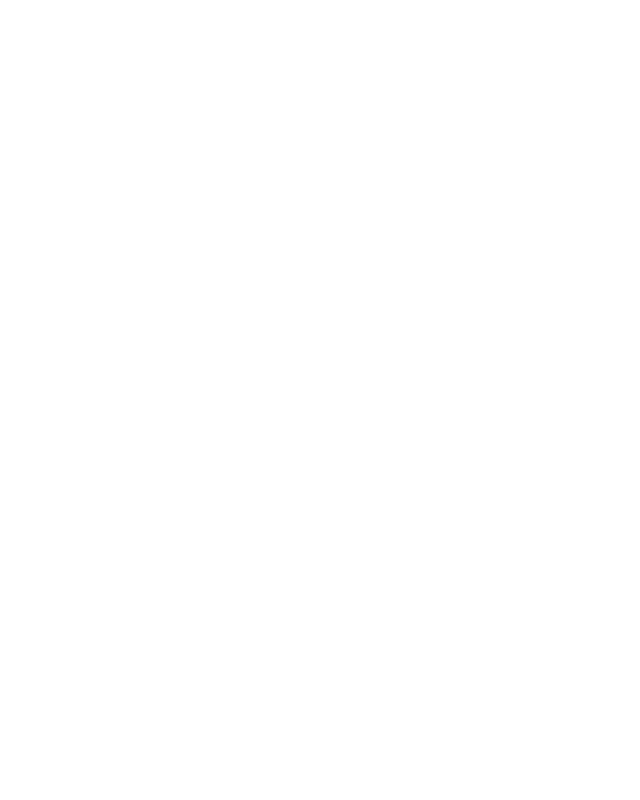
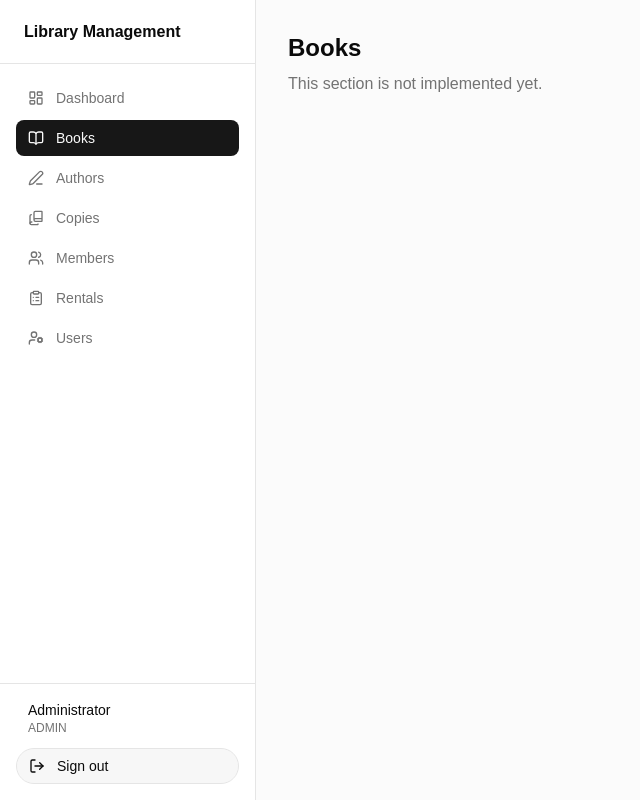
Before and after one commit to pagkratisthanos/library-management, a React (Vite) app in the folder library-management-frontend/: page /admin/books in a window 1280 px wide. Before the commit this address had no page. Shown: the whole page, without its empty margins (0-640 px from the left). Built offline with nearby package versions, Linux system fonts and the light colour scheme.

Commit message:
feat(frontend): add role-aware layout with admin and librarian navigation

```diff
--- a/library-management-frontend/package.json
+++ b/library-management-frontend/package.json
@@ -19,6 +19,7 @@
     "clsx": "^2.1.1",
     "js-cookie": "^3.0.8",
     "jwt-decode": "^4.0.0",
+    "lucide-react": "^1.27.0",
     "radix-ui": "^1.6.7",
     "react": "^19.2.7",
     "react-dom": "^19.2.7",
--- a/library-management-frontend/src/App.tsx
+++ b/library-management-frontend/src/App.tsx
@@ -1,11 +1,34 @@
 import { Navigate, Route, Routes } from "react-router"
 import LoginPage from "@/pages/LoginPage.tsx"
+import PlaceholderPage from "@/pages/PlaceholderPage.tsx"
+import AppLayout from "@/components/AppLayout.tsx"
 
 function App() {
     return (
         <Routes>
             <Route path="/" element={<Navigate to="/login" replace />} />
             <Route path="/login" element={<LoginPage />} />
+
+            {/* Administrator */}
+            <Route path="/admin" element={<AppLayout role="ADMIN" />}>
+                <Route index element={<Navigate to="books" replace />} />
+                <Route path="books" element={<PlaceholderPage title="Books" />} />
+                <Route path="authors" element={<PlaceholderPage title="Authors" />} />
+                <Route path="copies" element={<PlaceholderPage title="Copies" />} />
+                <Route path="members" element={<PlaceholderPage title="Members" />} />
+                <Route path="rentals" element={<PlaceholderPage title="Rentals" />} />
+                <Route path="users" element={<PlaceholderPage title="Users" />} />
+            </Route>
+
+            {/* Librarian */}
+            <Route path="/librarian" element={<AppLayout role="LIBRARIAN" />}>
+                <Route index element={<PlaceholderPage title="Dashboard" />} />
+                <Route path="books" element={<PlaceholderPage title="Books" />} />
+                <Route path="authors" element={<PlaceholderPage title="Authors" />} />
+                <Route path="copies" element={<PlaceholderPage title="Copies" />} />
+                <Route path="members" element={<PlaceholderPage title="Members" />} />
+                <Route path="rentals" element={<PlaceholderPage title="Rentals" />} />
+            </Route>
         </Routes>
     )
 }
--- /dev/null
+++ b/library-management-frontend/src/components/AppLayout.tsx
@@ -0,0 +1,95 @@
+import { Link, NavLink, Outlet, useNavigate } from "react-router"
+import type { LucideIcon } from "lucide-react"
+import {
+    BookCopy,
+    BookOpen,
+    ClipboardList,
+    LayoutDashboard,
+    LogOut,
+    PenLine,
+    UserCog,
+    Users,
+} from "lucide-react"
+import { Button } from "@/components/ui/button"
+import { cn } from "@/lib/utils"
+
+export type Role = "ADMIN" | "LIBRARIAN"
+
+type NavItem = {
+    to: string
+    label: string
+    icon: LucideIcon
+    end?: boolean
+}
+
+const sharedItems: NavItem[] = [
+    { to: ".", label: "Dashboard", icon: LayoutDashboard, end: true },
+    { to: "books", label: "Books", icon: BookOpen },
+    { to: "authors", label: "Authors", icon: PenLine },
+    { to: "copies", label: "Copies", icon: BookCopy },
+    { to: "members", label: "Members", icon: Users },
+    { to: "rentals", label: "Rentals", icon: ClipboardList },
+]
+
+const adminOnlyItems: NavItem[] = [
+    { to: "users", label: "Users", icon: UserCog },
+]
+
+const AppLayout = ({ role }: { role: Role }) => {
+    const navigate = useNavigate()
+    const items = role === "ADMIN" ? [...sharedItems, ...adminOnlyItems] : sharedItems
+
+    return (
+        <div className="min-h-screen flex bg-muted/40">
+            <aside className="w-64 shrink-0 border-r bg-background flex flex-col">
+                <Link to="." className="h-16 flex items-center px-6 border-b hover:bg-accent">
+                    <span className="font-semibold">Library Management</span>
+                </Link>
+
+                <nav className="flex-1 p-4 space-y-1">
+                    {items.map(({ to, label, icon: Icon, end }) => (
+                        <NavLink
+                            key={to}
+                            to={to}
+                            end={end}
+                            className={({ isActive }) =>
+                                cn(
+                                    "flex items-center gap-3 rounded-md px-3 py-2 text-sm transition-colors",
+                                    isActive
+                                        ? "bg-primary text-primary-foreground"
+                                        : "text-muted-foreground hover:bg-accent hover:text-accent-foreground",
+                                )
+                            }
+                        >
+                            <Icon className="size-4" />
+                            {label}
+                        </NavLink>
+                    ))}
+                </nav>
+
+                <div className="p-4 border-t space-y-3">
+                    <div className="px-3">
+                        <p className="text-sm font-medium">
+                            {role === "ADMIN" ? "Administrator" : "Librarian"}
+                        </p>
+                        <p className="text-xs text-muted-foreground">{role}</p>
+                    </div>
+                    <Button
+                        variant="outline"
+                        className="w-full justify-start gap-3"
+                        onClick={() => navigate("/login")}
+                    >
+                        <LogOut className="size-4" />
+                        Sign out
+                    </Button>
+                </div>
+            </aside>
+
+            <main className="flex-1 p-8">
+                <Outlet />
+            </main>
+        </div>
+    )
+}
+
+export default AppLayout
--- /dev/null
+++ b/library-management-frontend/src/pages/PlaceholderPage.tsx
@@ -0,0 +1,17 @@
+type PlaceholderPageProps = {
+    title: string
+    description?: string
+}
+
+const PlaceholderPage = ({ title, description }: PlaceholderPageProps) => {
+    return (
+        <div className="space-y-2">
+            <h1 className="text-2xl font-semibold">{title}</h1>
+            <p className="text-muted-foreground">
+                {description ?? "This section is not implemented yet."}
+            </p>
+        </div>
+    )
+}
+
+export default PlaceholderPage
```
Also changed, not shown: 1 other file (tests, documents, lock files or other folders).
